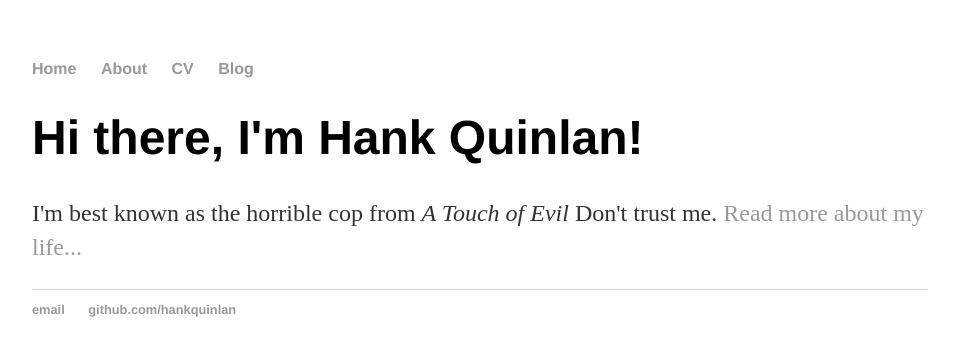
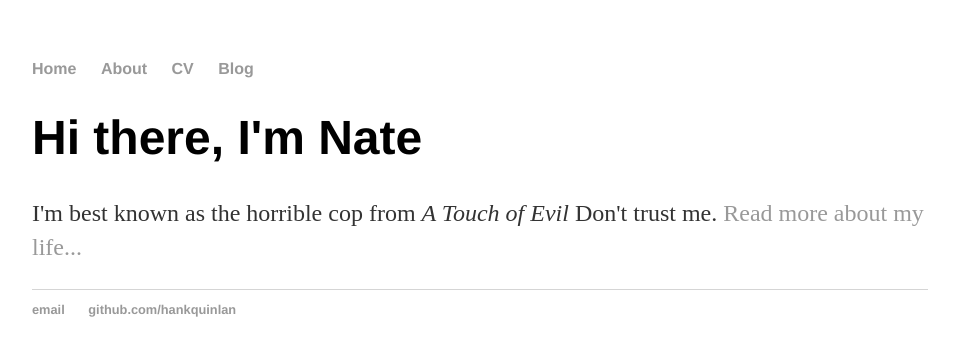
Before and after one commit to envino/play, a Jekyll site: the page built from index.html, in a window 1280 px wide. Shown: the top 356 px of the page, without its empty margins (160-1115 px from the left). Built offline with Jekyll 4.4.1, drawn with Linux system fonts in a browser that asks for light colours.

Commit message:
Update index.html

```diff
--- a/index.html
+++ b/index.html
@@ -3,6 +3,6 @@ layout: default
 title: Hank Quinlan, Horrible Cop
 ---
 <div class="blurb">
-	<h1>Hi there, I'm Hank Quinlan!</h1>
+	<h1>Hi there, I'm Nate</h1>
 	<p>I'm best known as the horrible cop from <em>A Touch of Evil</em> Don't trust me. <a href="/about">Read more about my life...</a></p>
 </div><!-- /.blurb -->
```
